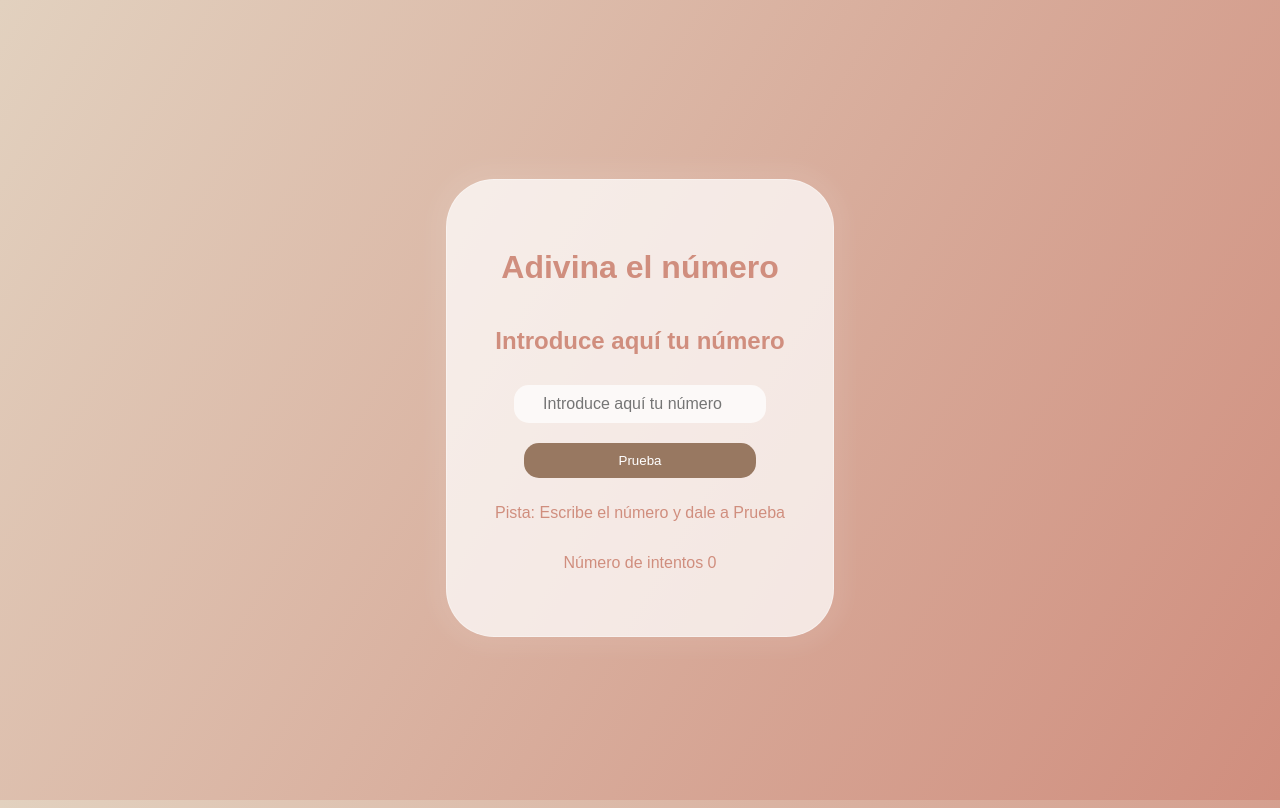
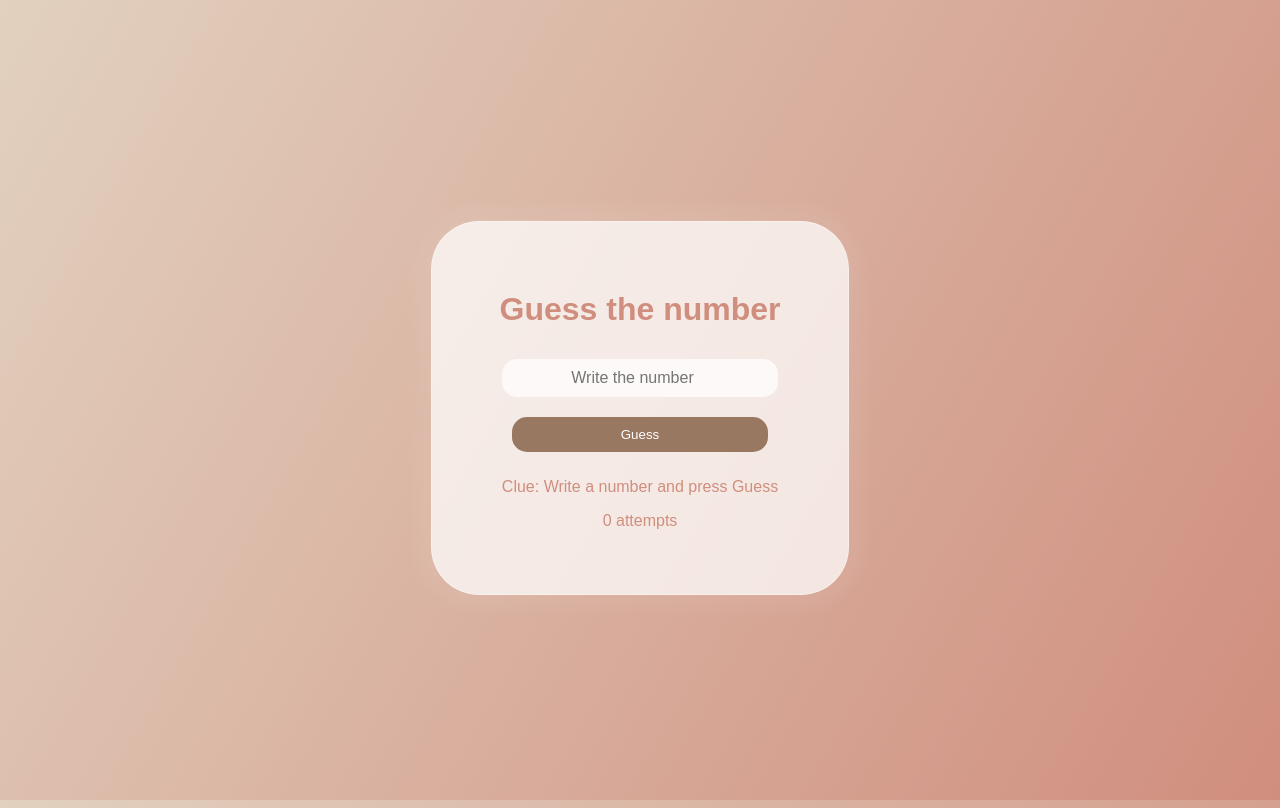
Before and after one commit to mariabote/guess-the-number-minigame, a plain HTML site: page index.html in a window 1280 px wide. Drawn offline with Linux system fonts and the light colour scheme; a web font is replaced by a local one.

Commit message:
feat: english

```diff
--- a/index.html
+++ b/index.html
@@ -6,6 +6,7 @@
     <meta name="viewport" content="width=device-width, initial-scale=1.0">
     <title>Evaluación intermedia 2</title>
     <link rel="stylesheet" href="style/main.css">
+    <link rel="stylesheet" href="style/bg.css">
     <link rel="preconnect" href="https://fonts.googleapis.com">
     <link rel="preconnect" href="https://fonts.gstatic.com" crossorigin>
     <link rel="stylesheet"
@@ -13,14 +14,22 @@
 </head>
 
 <body>
-    <form class="content" action="">
-        <h1>Adivina el número</h1>
-        <h2>Introduce aquí tu número</h2>
-        <input type="number" class="input text js_input" placeholder="Introduce aquí tu número">
-        <input type="button" value="Prueba" class="input button js_button">
-        <p class="clue js_pista">Pista: Escribe el número y dale a Prueba</p>
-        <p class="tries js_intentos">Número de intentos 0</p>
-    </form>
+    <div class="wrapper">
+        <div class="hero"></div>
+        <div class="content card bordered">
+            <header>
+                <h1>Guess the number</h1>
+            </header>
+            <form action="">
+                <input type="number" class="input text bordered js_input" placeholder="Write the number">
+                <input type="button" value="Guess" class="input button js_button">
+            </form>
+            <footer>
+                <p class="clue js_pista">Clue: Write a number and press Guess</p>
+                <p class="tries js_intentos">0 attempts</p>
+            </footer>
+        </div>
+    </div>
 
     <script src="main.js"></script>
 </body>
--- a/main.js
+++ b/main.js
@@ -24,7 +24,7 @@ function giveClue(clue) {
 }
 function increaseTries() {
     triesNumber = triesNumber + 1;
-    triesElement.innerHTML=`Número de intentos ${triesNumber}.`;
+    triesElement.innerHTML=`${triesNumber} attempts`;
 
 }
 // EVENTOS
@@ -32,13 +32,13 @@ function increaseTries() {
 buttonElement.addEventListener("click", (event)=>{
     let value = parseInt (inputElement.value);
     if ( value < 1 || value > 100 ){
-        giveClue("El número debe estar entre 1 y 100") ;
+        giveClue("Between 1 and 100") ;
     } else if ( value > randomNumber ) {
-        giveClue("Demasiado alto.");
+        giveClue("Too high");
     } else if ( value < randomNumber ){
-        giveClue("Demasiado bajo.");
+        giveClue("Too low");
     } else if ( value === randomNumber ){
-        giveClue("Has ganado campeona!!!");
+        giveClue("You won!");
     }
     increaseTries();
 });
@@ -46,4 +46,4 @@ buttonElement.addEventListener("click", (event)=>{
 // CÓDIGO CUANDO CARGA LA PÁGINA.
 
 randomNumber=getRandomNumber(100);
-console.log(`El valor es ${randomNumber}.`);
+console.log(`Number is ${randomNumber}. Cheater! ;)`);
```
